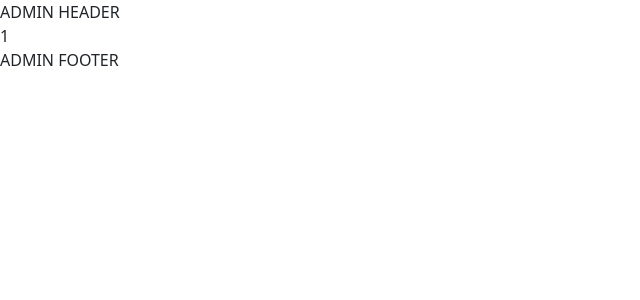
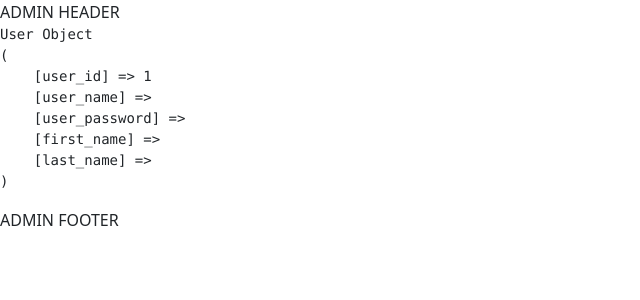
Before and after one commit to touzaelhassan/PGS-PHP-OOP, a PHP site: page /admin/index.php in a window 1280 px wide. Shown: the top 300 px of the page, without its empty margins (0-640 px from the left). Run offline with PHP 8.4, Linux system fonts and the light colour scheme; tables that the repository leaves empty or names only in its code hold one stand-in row (values such as "Sample post").

Commit message:
using instantiation method to get user by id

```diff
--- a/admin/includes/user.php
+++ b/admin/includes/user.php
@@ -31,7 +31,13 @@
 
   public static function get_user_by_id($user_id)
   {
-    return self::do_this_query("SELECT * FROM users WHERE user_id = $user_id");
+    $query = self::do_this_query("SELECT * FROM users WHERE user_id = $user_id");
+    if (!empty($query)) {
+      $user = array_shift(($query));
+      return $user;
+    } else {
+      return false;
+    }
   }
 
   public static function instantiation($db_user)
--- a/admin/index.php
+++ b/admin/index.php
@@ -4,12 +4,11 @@
 
 <?php
 
-$users = User::get_users();
+$user = User::get_user_by_id(1);
 
-foreach ($users as $user) {
-  echo $user->user_id;
-  echo "<br>";
-}
+echo "<pre>";
+print_r($user);
+echo "</pre>";
 
 ?>
 
```
